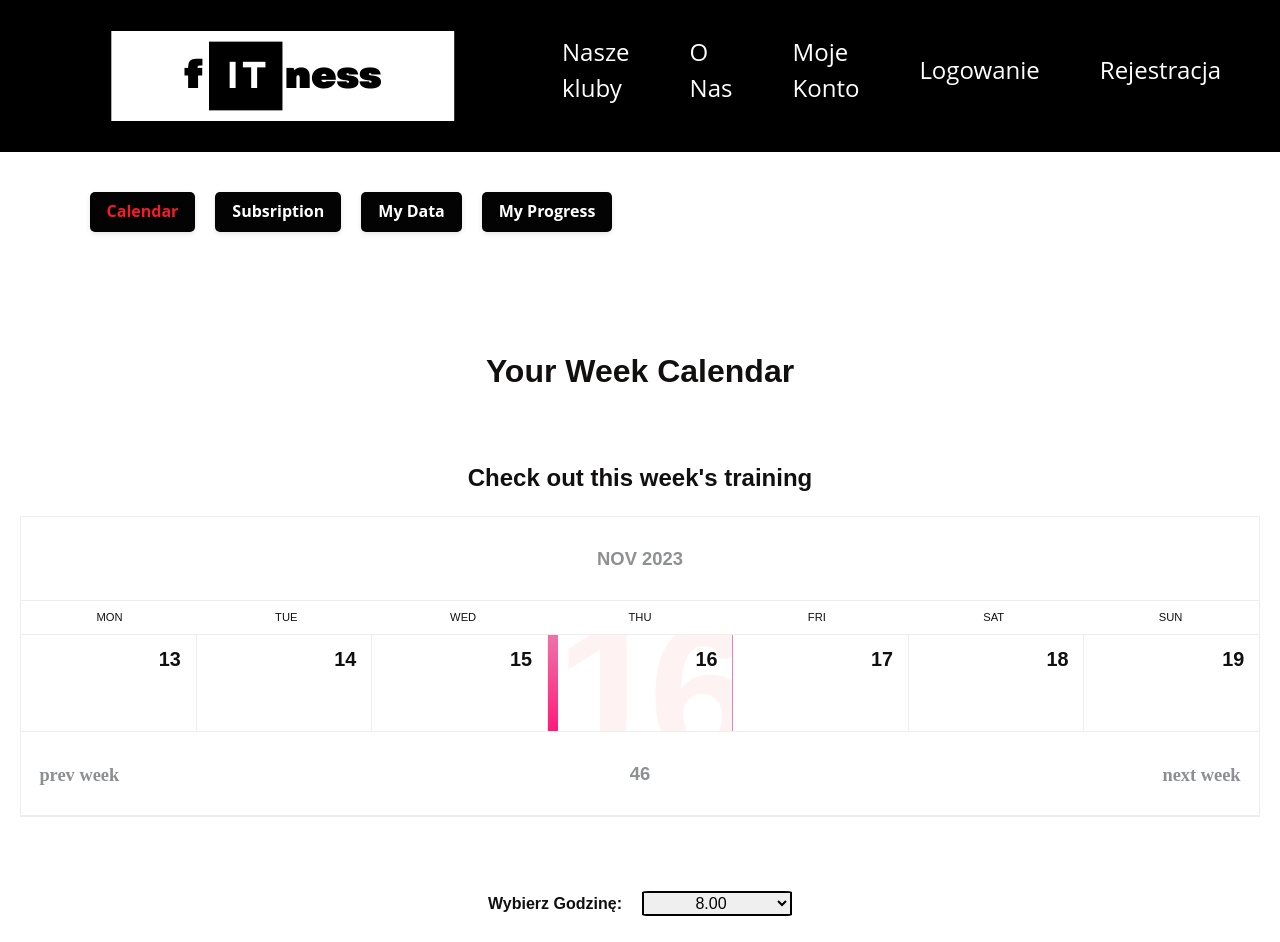
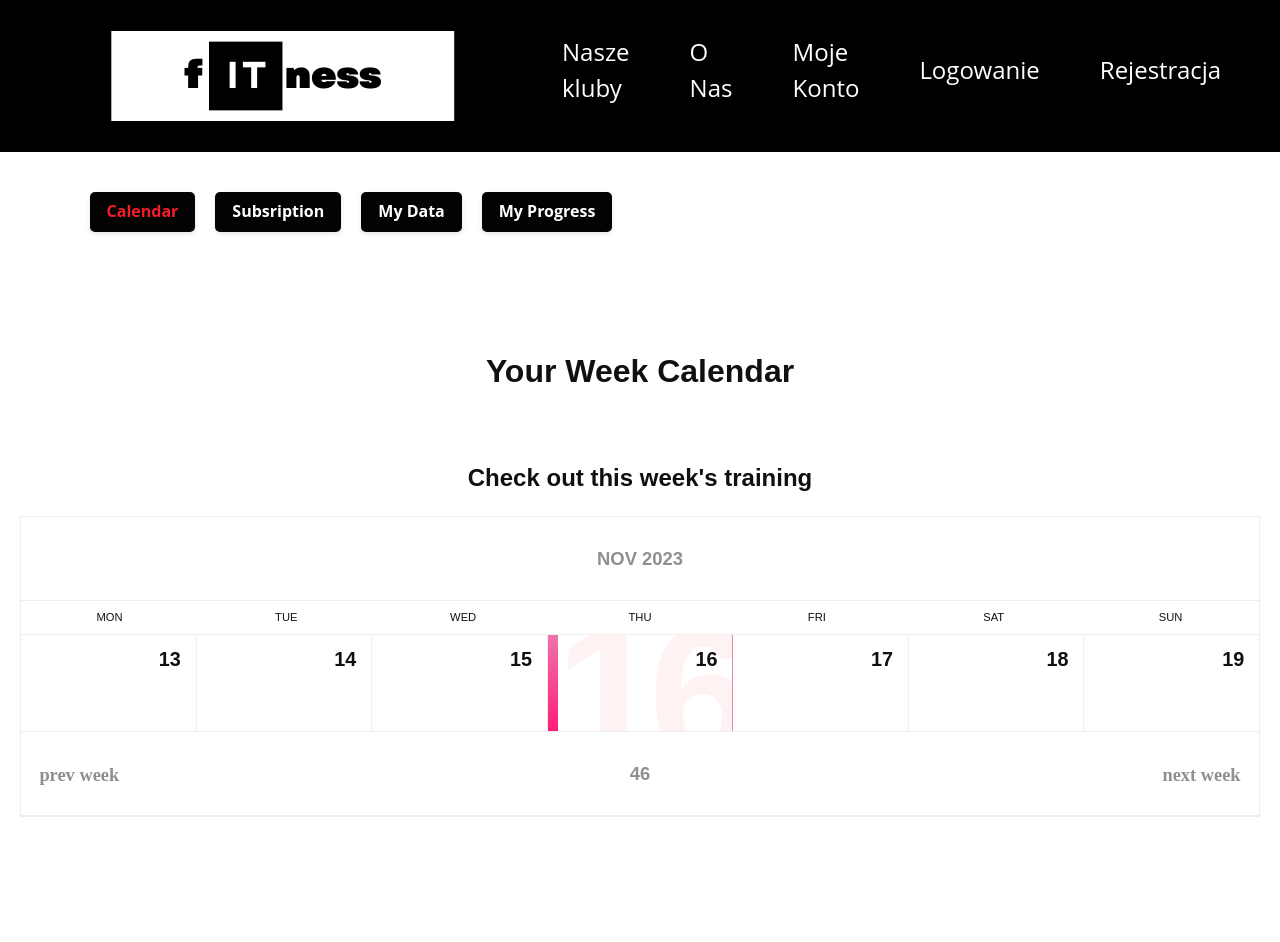
Before and after one commit to bartek-niewiarowski/PZSP2-2023Z-fITness-SzczurySilowni, a React (Create React App) app in the folder client-app-frontend/: page /MyAccount in a window 1280 px wide. Shown: the top 942 px of the page. Built offline with nearby package versions, Linux system fonts and the light colour scheme.

Commit message:
KAN-1 add extra conditional to Plan.js

```diff
--- a/client-app-frontend/src/components/TrainingPlan/Plan.js
+++ b/client-app-frontend/src/components/TrainingPlan/Plan.js
@@ -22,7 +22,7 @@ const Plan = () => {
       <Calendar showDetailsHandle={showDetailsHandle} />
       <br />
       {showDetails && <Details data={data} />}
-      {!isTraining && <TrainingCreator/>}
+      {showDetails && !isTraining && <TrainingCreator/>}
     </div>
   );
 }
```
